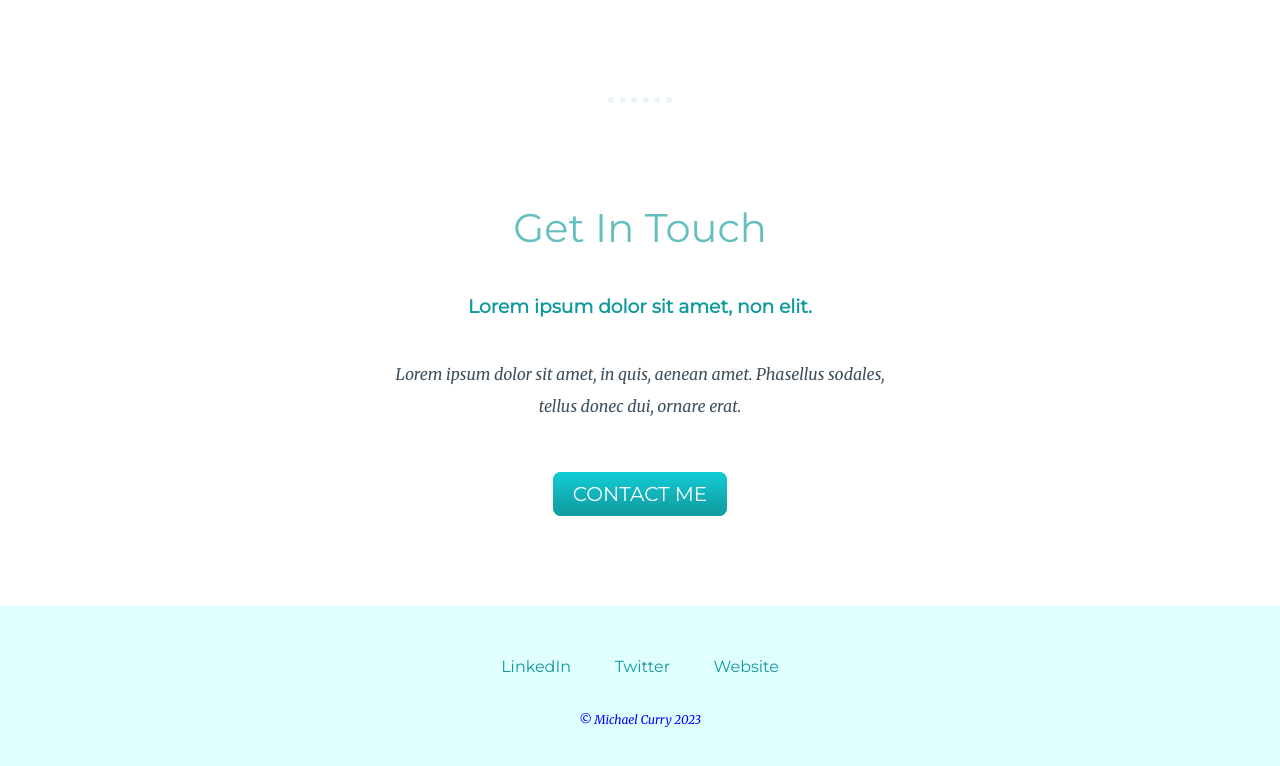
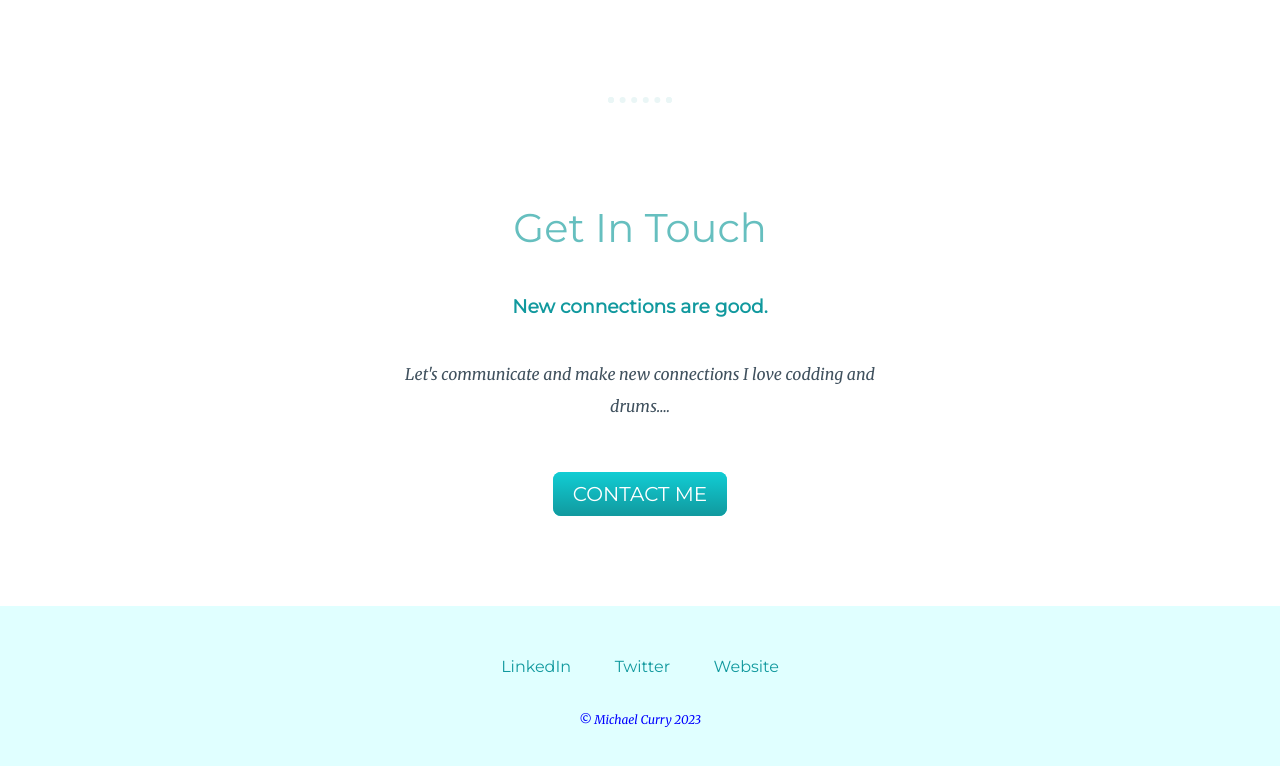
Before and after one commit to michaelcurry1/myWebsite, a plain HTML site: page index.html in a window 1280 px wide. Shown: the part 2226-2992 px from the top of the page. Drawn offline with Linux system fonts and the light colour scheme.

Commit message:
Update index.html
Added content to Get in touch 'CONTAC-ME'

```diff
--- a/index.html
+++ b/index.html
@@ -48,9 +48,9 @@
      <hr>
      <div class="contact-me">
         <h2>Get In Touch</h2>
-        <h3>Lorem ipsum dolor sit amet, non elit.</h3>
+        <h3>New connections are good.</h3>
         <p class="contact-message">
-            Lorem ipsum dolor sit amet, in quis, aenean amet. Phasellus sodales, tellus donec dui, ornare erat.
+            Let's communicate and make new connections I love codding and drums....
         </p>
         <a class="btn" href="mailto:mikec1026@gmail.com">CONTACT ME</a>
 
```
